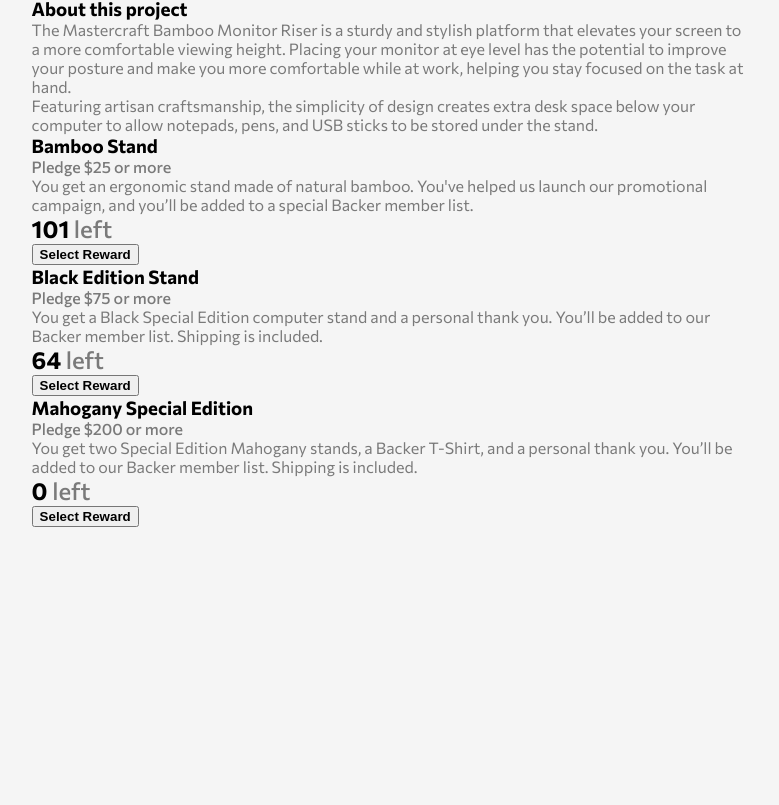
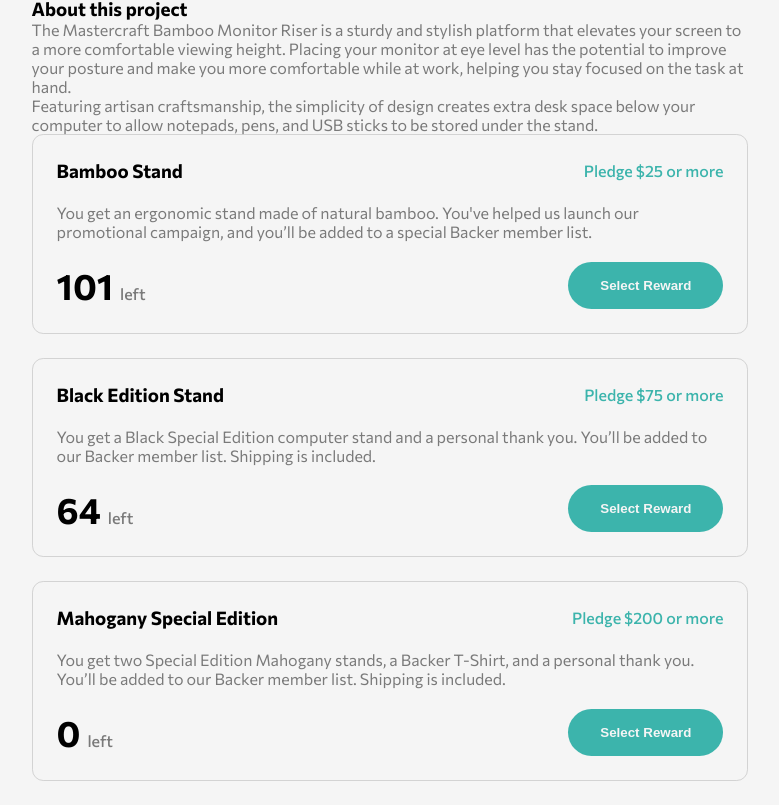
Before and after one commit to DerianMelvin/mastercraft-crowdfunding-product-page, a React (Create React App) app: page / in a window 1280 px wide. Shown: the part 794-1599 px from the top of the page, without its empty margins (250-1029 px from the left). Before the commit the page ends 1321 px from the top, so only its background shows below. Built offline with nearby package versions, Linux system fonts and the light colour scheme.

Commit message:
Import CSS module Card

```diff
--- a/src/components/project/about/CardReward.tsx
+++ b/src/components/project/about/CardReward.tsx
@@ -1,3 +1,5 @@
+import cardStyles from '../../../css/Card.module.css';
+
 type Props = {
   reward: string;
   description: string;
@@ -12,17 +14,19 @@
   fundingLimit,
 }: Props): JSX.Element => {
   return (
-    <div>
-      <div>
+    <div className={cardStyles.card}>
+      <div className={cardStyles.content}>
+        <div className={cardStyles.title}>
           <h3>{reward}</h3>
           <span>Pledge ${pledgeAmount} or more</span>
         </div>
-      <p>{description}</p>
-      <div>
+        <p className={cardStyles.description}>{description}</p>
+        <div className={cardStyles.information}>
           <h2>
             {fundingLimit} <span>left</span>
           </h2>
-        <button>Select Reward</button>
+          <button className={cardStyles.btn}>Select Reward</button>
+        </div>
       </div>
     </div>
   );
```
Lines whose indentation alone changed are shown as unchanged.
